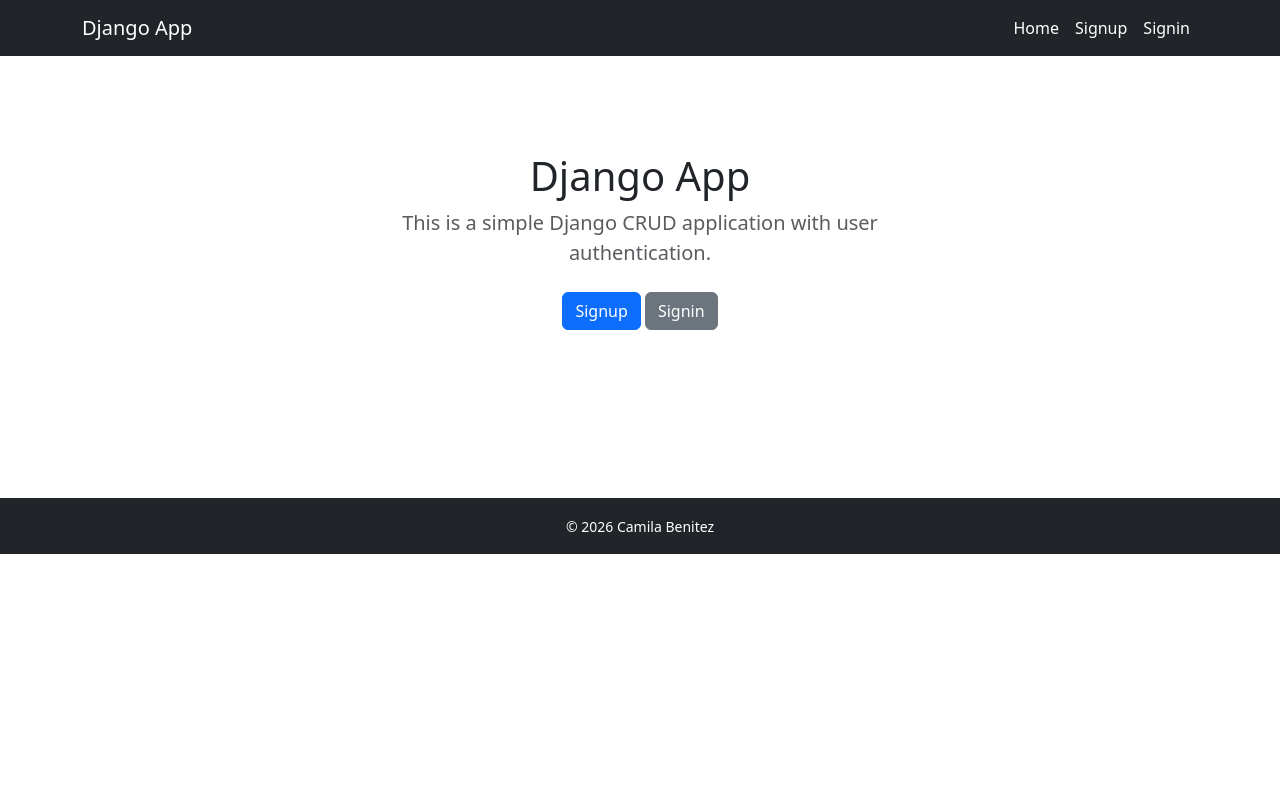
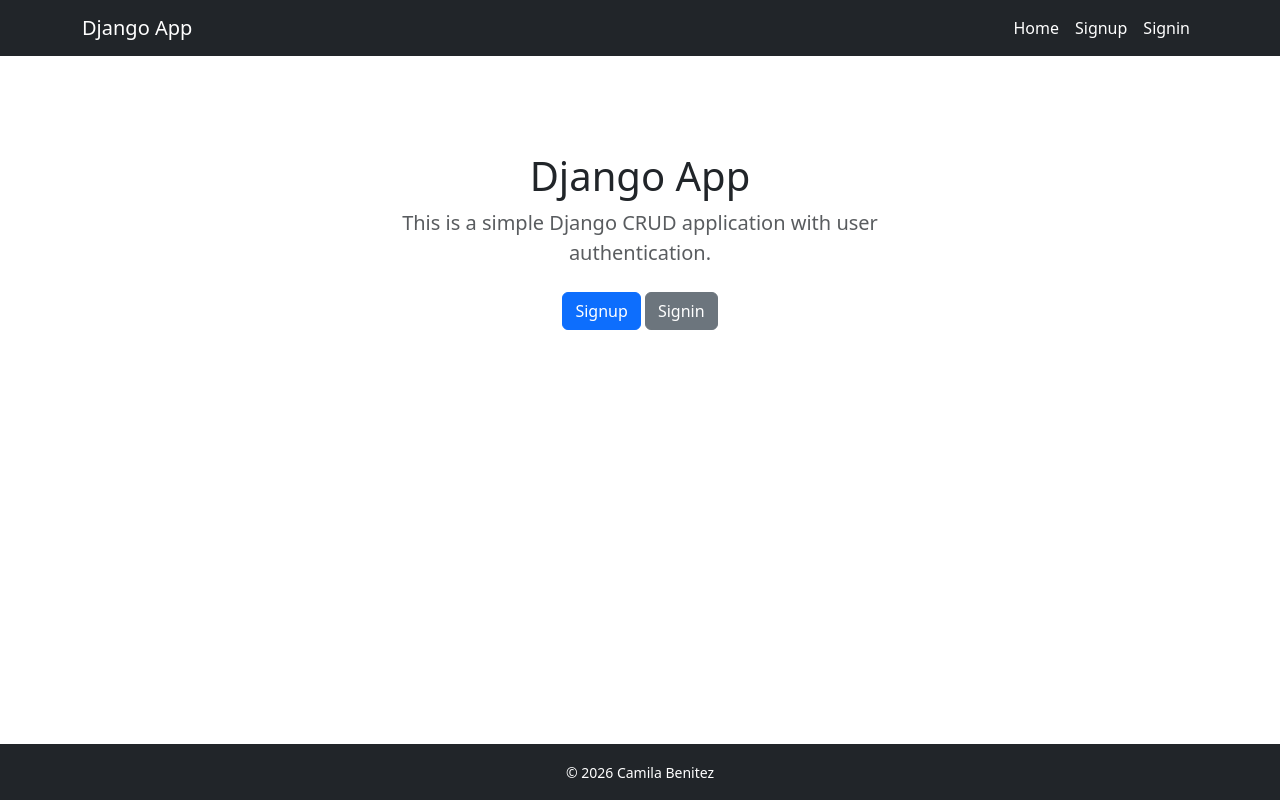
Before and after one commit to cami467/django_auth_crud, a Django app: page / in a window 1280 px wide. Run offline with Django 5.2, Linux system fonts and the light colour scheme.

Commit message:
Keep footer pinned to bottom

```diff
--- a/tasks/templates/base.html
+++ b/tasks/templates/base.html
@@ -8,7 +8,7 @@
     <link rel="stylesheet" href="https://cdn.jsdelivr.net/npm/bootstrap@5.3.8/dist/css/bootstrap.min.css">
 </head>
 
-<body>
+<body class="d-flex flex-column min-vh-100">
     <nav class="navbar navbar-expand-lg bg-dark navbar-dark">
   <div class="container">
     <a class="navbar-brand" href="{% url 'home' %}">Django App</a>
@@ -45,9 +45,11 @@
     </div>
   </div>
 </nav>
-    {% block content %}
-    {% endblock %}
-    <footer class="bg-dark text-white text-center py-3 mt-5">
+    <main class="flex-grow-1">
+        {% block content %}
+        {% endblock %}
+    </main>
+    <footer class="bg-dark text-white text-center py-3 mt-auto">
         <div class="container">
             <small>&copy; {% now "Y" %} Camila Benitez</small>
         </div>
```
